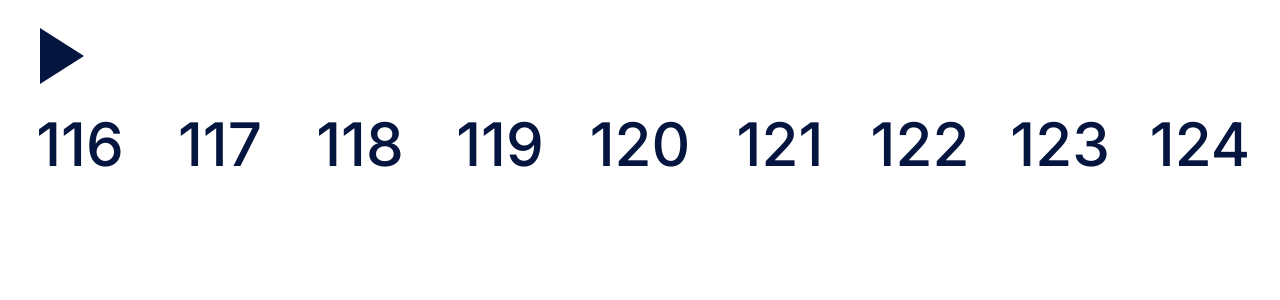
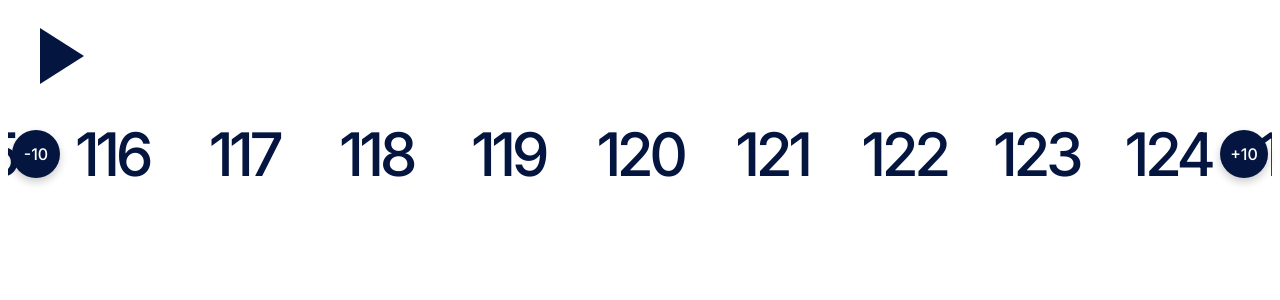
Before and after one commit to tombyers/conductor, a Next.js app: page / in a window 1280 px wide. Shown: the top 300 px of the page. Built offline with nearby package versions, Linux system fonts and the light colour scheme.

Commit message:
Refactor TempoSelector

```diff
--- a/components/OnBeat.js
+++ b/components/OnBeat.js
@@ -35,13 +35,14 @@ const OnBeat = () => {
     }, [isPlaying])
 
     useEffect(() => {
+      console.log(tempo)
       Tone.Transport.bpm.value = tempo
     }, [tempo])
 
     return (
       <main>
         <PlayButton isPlaying={isPlaying} togglePlay={togglePlay} />
-        <TempoSelector setTempo={setTempo} />
+        <TempoSelector tempo={tempo} setTempo={setTempo} minTempo={30} maxTempo={300} />
       </main>
     )
   }
--- a/components/TempoSelector.js
+++ /dev/null
@@ -1,39 +0,0 @@
-import React, { useState, useEffect, useRef } from 'react'
-import styles from './TempoSelector.module.css'
-
-const itemWidth = 140
-
-const listItemStyles = {
-  minWidth: itemWidth - 24,
-  textAlign: 'center',
-  marginRight: 24,
-  scrollSnapAlign: "center",
-  colour: '#04153F'
-}
-
-const TempoSelector = ({ setTempo }) => {
-  const container = useRef()
-  const [ scrollX, setScrollX ] = useState(0)
-  const range = [...Array(211).keys()].map(n => n + 30)
-
-  useEffect(() => {
-    const selectedIndex = Math.round(Math.round(scrollX / itemWidth))
-    setTempo(range[selectedIndex])
-  }, [scrollX])
-
-  useEffect(() => {
-    container.current.scrollLeft = 12600
-  }, [])
-
-  return (
-    <div>
-      <div className={styles.container} onScroll={e => setScrollX(e.target.scrollLeft)} ref={container}>
-        {range.map((n, i) => (
-          <div key={i} style={listItemStyles} className={styles.listItem}>{n}</div>
-        ))}
-      </div>
-    </div>
-  )
-}
-
-export default TempoSelector
--- a/components/TempoSelector.module.css
+++ /dev/null
@@ -1,13 +0,0 @@
-.container {
-    display: flex;
-    overflow-y: scroll;
-    scroll-snap-type: x proximity;
-    padding-left: calc(50vw - 70px);
-    padding-right: calc(50vw - 70px);
-}
-
-.listItem {
-    font-family: 'Inter', sans-serif;
-    font-size: 60px;
-    color: #04153F;
-}
--- /dev/null
+++ b/components/TempoSelector/index.js
@@ -0,0 +1,62 @@
+import React, { useEffect, useRef } from 'react'
+import range from 'lodash/range'
+import styles from './index.module.css'
+import smoothscroll from 'smoothscroll-polyfill'
+
+const TempoSelector = (props) => {
+  const {
+    tempo,
+    setTempo,
+    minTempo,
+    maxTempo
+  } = props
+
+
+
+  // this is the width of a tempo list item + its right margin
+  const tempoListItemWidth = 132
+  const scrollWrapper = useRef()
+  const tempoArray =  range(minTempo, maxTempo + 1, 1)
+
+  const tempoToScrollLeft = tempo => (tempo - minTempo) * tempoListItemWidth
+  const scrollLeftToTempo = scrollLeft => Math.round((scrollLeft / tempoListItemWidth) + minTempo)
+
+  const handleTempoClick = (tempo) => {
+    if (tempo && tempo < maxTempo + 1) {
+      scrollWrapper.current.scrollTo({
+        left: tempoToScrollLeft(tempo),
+        behavior: "smooth"
+      })
+    } else {
+      scrollWrapper.current.scrollTo({
+        left: tempoToScrollLeft(maxTempo),
+        behavior: "smooth"
+      })
+    }
+  }
+
+  useEffect(() => {
+    scrollWrapper.current.scrollLeft = tempoToScrollLeft(tempo)
+    // kick off the smoothscroll polyfill
+    smoothscroll.polyfill()
+  }, [])
+
+  return (
+    <div className={styles.wrapper}>
+      <button className={`${styles.skipButton} ${styles.skipButtonLeft}`} onClick={e => handleTempoClick(tempo - 10)}>-10</button>
+      <button className={`${styles.skipButton} ${styles.skipButtonRight}`} onClick={e => handleTempoClick(tempo + 10)}>+10</button>
+      <ol
+        className={styles.tempoList}
+        ref={scrollWrapper}
+        onScroll={e => setTempo(scrollLeftToTempo(e.target.scrollLeft))}
+        onClick={e => handleTempoClick(e.target.innerHTML)}
+      >
+        { tempoArray.map((item, index) => (
+          <li key={index} className={styles.tempoListItem}>{item}</li>
+        )) }
+      </ol>
+    </div>
+  )
+}
+
+export default TempoSelector
--- /dev/null
+++ b/components/TempoSelector/index.module.css
@@ -0,0 +1,68 @@
+.tempoList {
+  list-style: none;
+  display: flex;
+  overflow-y: hidden;
+  overflow-x: scroll;
+  scroll-snap-type: x proximity;
+  width: auto;
+  padding-left: calc(50vw - 50px);
+}
+
+.tempoListItem {
+  font-family: 'Inter', sans-serif;
+  width: 112px;
+  font-size: 60px;
+  color: rgba(4,21,63, 1);
+  border-radius: 8px;
+  text-align: center;
+  scroll-snap-align: center;
+  position: relative;
+  margin-right: 20px;
+  letter-spacing: -4.5px;
+  flex-shrink: 0;
+  line-height: 1;
+}
+
+.tempoListItem:hover {
+  background-color: rgba(4,21,63, .1);
+}
+
+.tempoListItem:last-child {
+  margin-right: 0;
+}
+
+.tempoListItem:last-child:after {
+  height: 1px;
+  content: '';
+  display: block;
+  position: absolute;
+  top: 0;
+  right: calc((50vw * -1) + 50%);
+  width: calc(50vw - 50%);
+}
+
+.wrapper {
+  position: relative;
+}
+.skipButton {
+  border: none;
+  outline: none;
+  top: 6px;
+  z-index: 100;
+  font-family: "Inter", sans-serif;
+  width: 48px;
+  height: 48px;
+  border-radius: 100%;
+  box-shadow: 0 4px 8px rgba(0,0,0,0.2);
+  background: rgba(4,21,63, 1);
+  color: white;
+  font-size: 16px;
+  position: absolute;
+}
+
+.skipButtonLeft {
+  left: 4px;
+}
+.skipButtonRight {
+  right: 4px;
+}
--- a/package.json
+++ b/package.json
@@ -9,9 +9,11 @@
   },
   "dependencies": {
     "framer-motion": "^1.11.0",
+    "lodash": "^4.17.15",
     "next": "9.4.4",
     "react": "16.13.1",
     "react-dom": "16.13.1",
+    "smoothscroll-polyfill": "^0.4.4",
     "tone": "^13.8.25"
   }
 }
--- a/pages/index.js
+++ b/pages/index.js
@@ -7,6 +7,7 @@ export default function Home() {
       <Head>
         <link rel="icon" href="/favicon.ico" />
         <link href="https://fonts.googleapis.com/css2?family=Inter:wght@500&display=swap" rel="stylesheet" />
+        <script src="https://unpkg.com/unmute" data-add-button="true"></script>
       </Head>
 
       <OnBeat />
```
Also changed, not shown: 1 other file (tests, documents, lock files or other folders).
